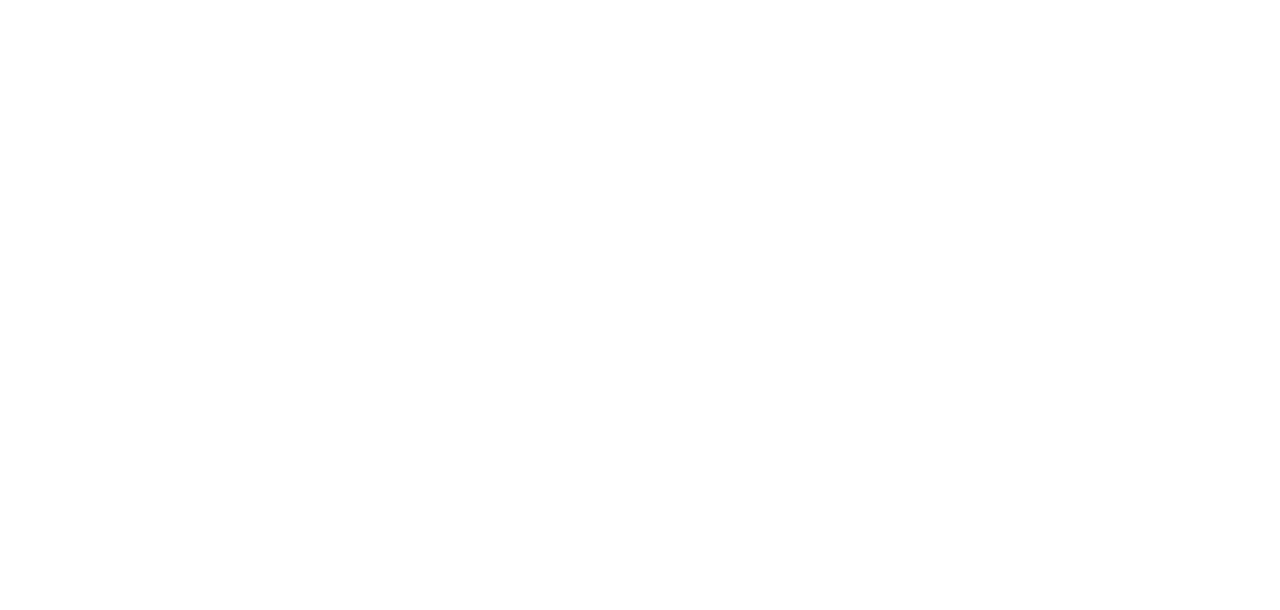
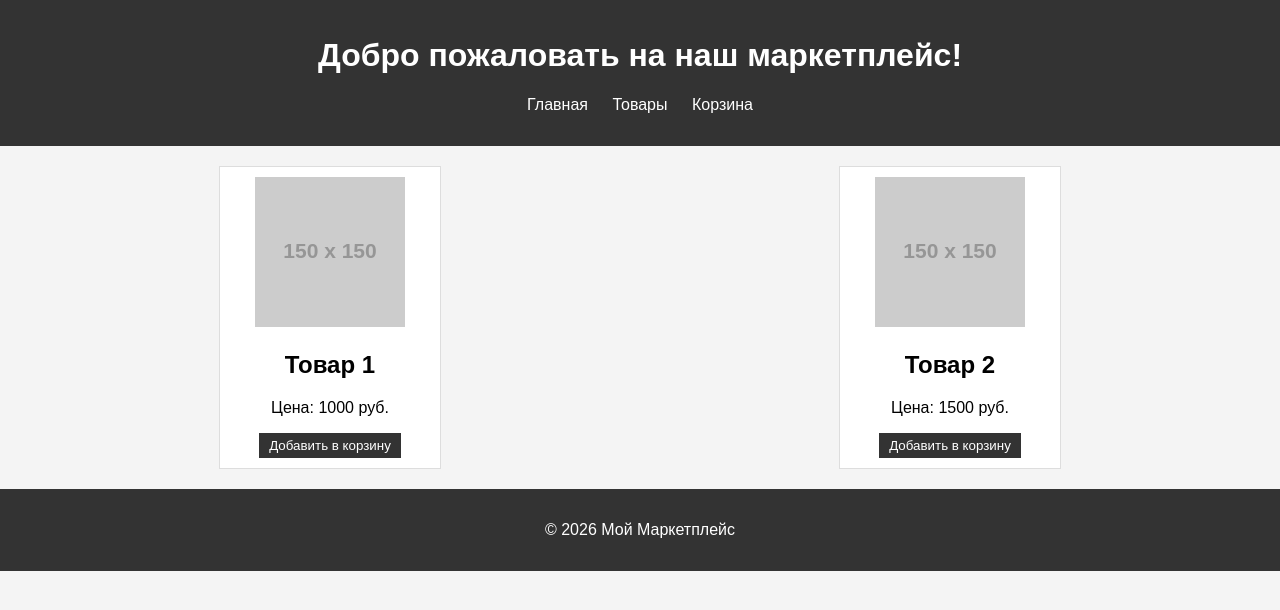
Before and after one commit to yevaslivenko-cmd/marketplace, a plain HTML site: page index.html in a window 1280 px wide. Drawn offline with Linux system fonts and the light colour scheme; placeholder pictures from the web are drawn by us.

Commit message:
Добавлены базовые файлы для маркетплейса

```diff
--- a/index.html
+++ b/index.html
@@ -1,4 +1,40 @@
 <!DOCTYPE html>
-<html>
-
+<html lang="ru">
+<head>
+    <meta charset="UTF-8">
+    <meta name="viewport" content="width=device-width, initial-scale=1.0">
+    <title>Мой Маркетплейс</title>
+    <link rel="stylesheet" href="style.css">
+</head>
+<body>
+    <header>
+        <h1>Добро пожаловать на наш маркетплейс!</h1>
+        <nav>
+            <ul>
+                <li><a href="#">Главная</a></li>
+                <li><a href="#">Товары</a></li>
+                <li><a href="#">Корзина</a></li>
+            </ul>
+        </nav>
+    </header>
+    <main>
+        <section class="products">
+            <div class="product">
+                <img src="https://via.placeholder.com/150" alt="Товар 1">
+                <h2>Товар 1</h2>
+                <p>Цена: 1000 руб.</p>
+                <button>Добавить в корзину</button>
+            </div>
+            <div class="product">
+                <img src="https://via.placeholder.com/150" alt="Товар 2">
+                <h2>Товар 2</h2>
+                <p>Цена: 1500 руб.</p>
+                <button>Добавить в корзину</button>
+            </div>
+        </section>
+    </main>
+    <footer>
+        <p>© 2026 Мой Маркетплейс</p>
+    </footer>
+</body>
 </html>
--- a/style.css
+++ b/style.css
@@ -0,0 +1,61 @@
+body {
+    font-family: Arial, sans-serif;
+    margin: 0;
+    padding: 0;
+    background-color: #f4f4f4;
+}
+
+header {
+    background-color: #333;
+    color: white;
+    padding: 1rem;
+    text-align: center;
+}
+
+nav ul {
+    list-style: none;
+    padding: 0;
+}
+
+nav ul li {
+    display: inline;
+    margin: 0 10px;
+}
+
+nav a {
+    color: white;
+    text-decoration: none;
+}
+
+.products {
+    display: flex;
+    justify-content: space-around;
+    padding: 20px;
+}
+
+.product {
+    background: white;
+    border: 1px solid #ddd;
+    padding: 10px;
+    width: 200px;
+    text-align: center;
+}
+
+.product img {
+    max-width: 100%;
+}
+
+button {
+    background-color: #333;
+    color: white;
+    border: none;
+    padding: 5px 10px;
+    cursor: pointer;
+}
+
+footer {
+    text-align: center;
+    padding: 1rem;
+    background-color: #333;
+    color: white;
+}
```
